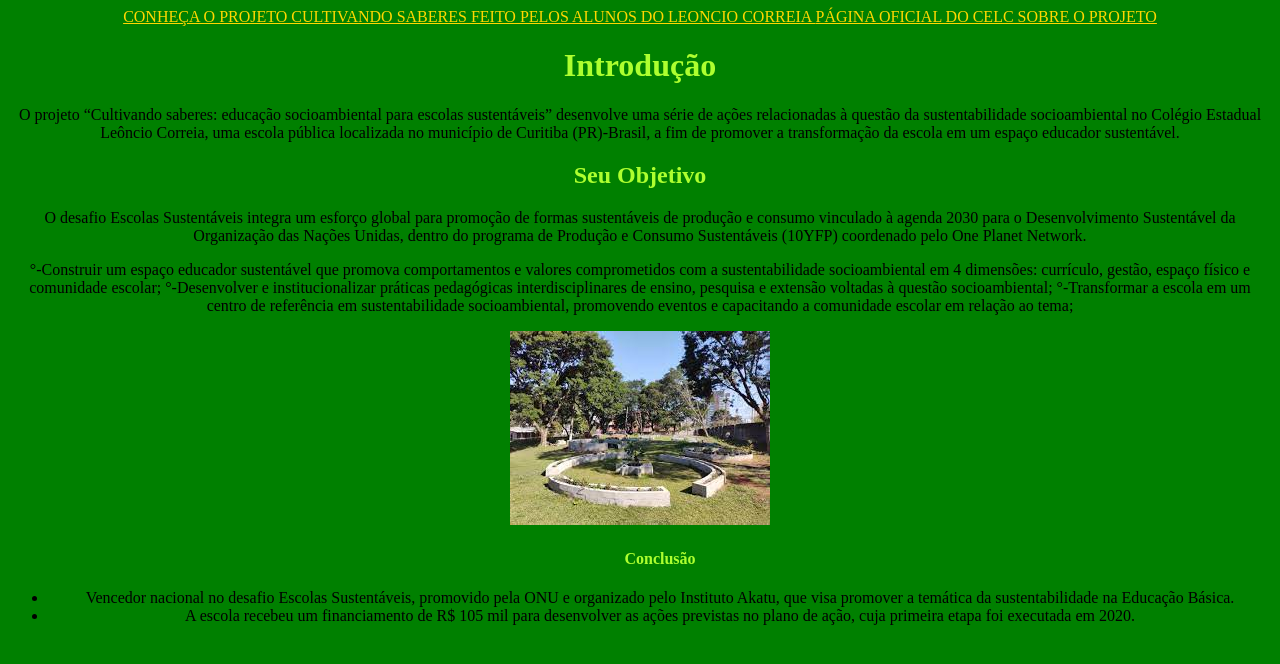
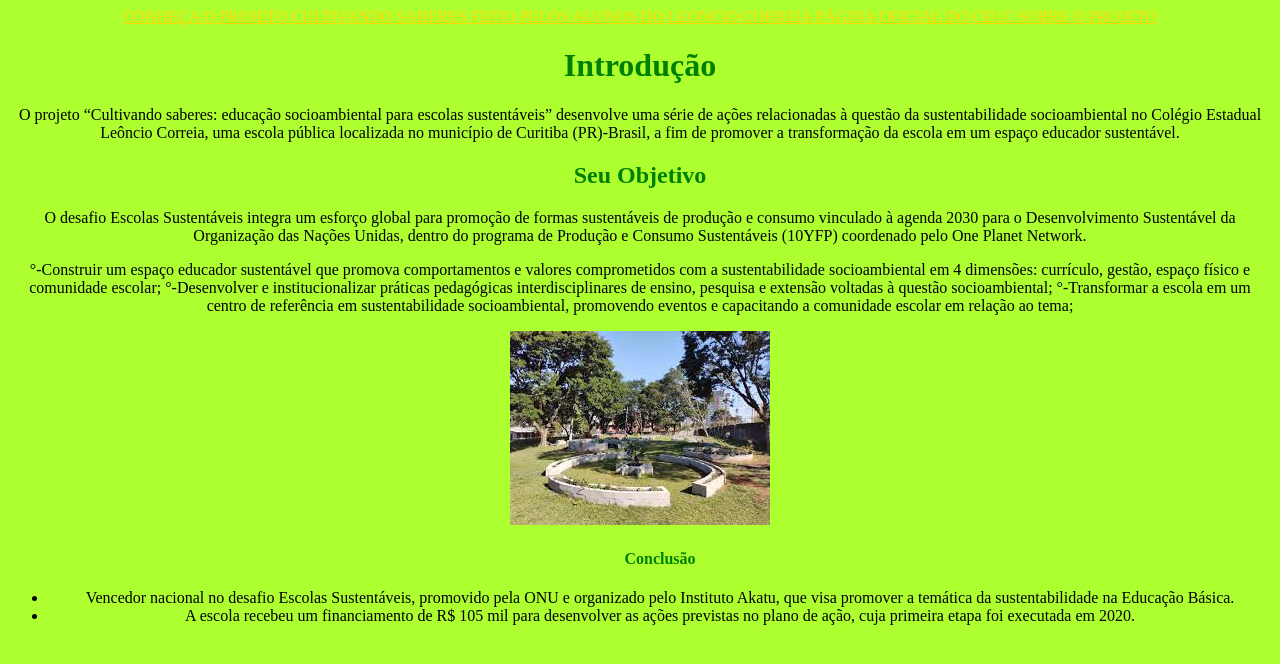
Before and after one commit to alesantos1/site-hospedado, a plain HTML site: page alecabral.html in a window 1280 px wide. Drawn offline with Linux system fonts and the light colour scheme.

Commit message:
Update alecabral2.css

```diff
--- a/alecabral2.css
+++ b/alecabral2.css
@@ -1,18 +1,18 @@
 h1 {
-    color: greenyellow;
+    color: green;
 }
 h2{
-    color: greenyellow;
+    color: green;
 }
 h3{
-    color: greenyellow;
+    color: green;
 }
 h4 {
-    color: greenyellow;
+    color: green;
 }
 
 body {
-    background-color: green;
+    background-color: greenyellow;
 
     text-align: center;
 }
@@ -28,7 +28,7 @@ body {
 
 }
 .brilho {
-   color: greenyellow;
+   color: green;
     font-style: italic
 }
 .lista {
```
